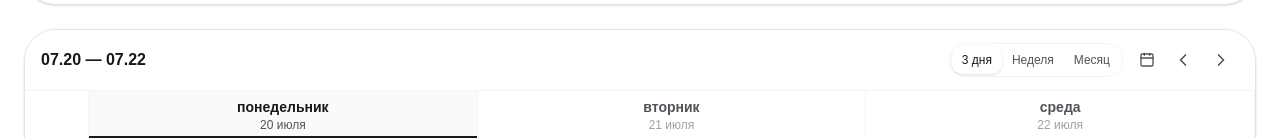
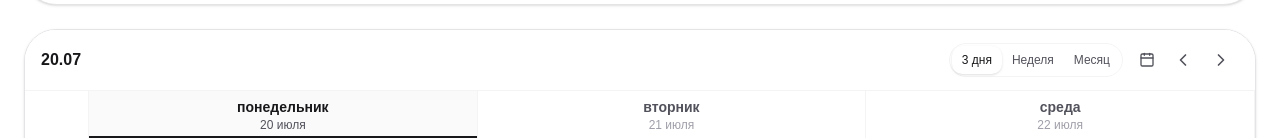
Before and after one commit to bliky-app/client, a React (Vite) app in the folder apps/web/: page / in a window 1280 px wide. Shown: the part 597-735 px from the top of the page. Built offline with nearby package versions, Linux system fonts and the light colour scheme.

Commit message:
fix(timetable): minor UI tweaks - smaller cal count, strict DD.MM title

```diff
--- a/apps/web/src/components/Timetable.tsx
+++ b/apps/web/src/components/Timetable.tsx
@@ -95,17 +95,9 @@ export default function Timetable({
   const nowM = now.getHours() * 60 + now.getMinutes()
   const headerHeightClass = viewType === "team" ? "h-20" : "h-12"
 
-  // Title logic: MM.DD or MM.DD — MM.DD
-  const formatMD = (d: Date) => `${pad(d.getMonth() + 1)}.${pad(d.getDate())}`
-  const daysCount = viewMode === "week" ? 7 : viewMode === "3days" ? 3 : 1
-
-  let dynamicTitle = formatMD(currentDate)
-  if (viewMode === "3days" || viewMode === "week") {
-    const endDate = new Date(currentDate)
-    endDate.setDate(endDate.getDate() + daysCount - 1)
-    dynamicTitle = `${formatMD(currentDate)} — ${formatMD(endDate)}`
-  }
-  const headerTitle = propHeaderTitle || dynamicTitle
+  // Title logic: DD.MM
+  const formatMD = (d: Date) => `${pad(d.getDate())}.${pad(d.getMonth() + 1)}`
+  const headerTitle = propHeaderTitle || formatMD(currentDate)
 
   // Mini calendar days
   const calY = calMonth.getFullYear(), calM = calMonth.getMonth()
@@ -204,7 +196,7 @@ export default function Timetable({
                     className={`relative aspect-square flex flex-col items-center justify-center rounded-xl transition-colors ${heatBg(count)} ${ds === curStr ? "ring-2 ring-panel-text ring-inset" : ""} ${ds === todayStr ? "font-bold text-panel-text" : "text-panel-text-muted"} hover:bg-panel-surface text-sm`}>
                     <span className="z-10">{day.getDate()}</span>
                     {count > 0 && (
-                      <span className="absolute bottom-1 text-[10px] font-medium text-panel-text/70">{count}</span>
+                      <span className="absolute bottom-0.5 text-[9px] font-medium text-panel-text/90">{count}</span>
                     )}
                   </button>
                 )
@@ -278,7 +270,7 @@ export default function Timetable({
                               className={`relative aspect-square rounded-xl flex flex-col items-center justify-center transition-all hover:opacity-80 ${heatBg(count)} ${isToday ? "ring-2 ring-panel-text ring-inset" : ""}`}>
                               <span className={`text-sm font-semibold z-10 ${count > 0 ? "text-panel-text" : "text-panel-text-subtle"}`}>{day.getDate()}</span>
                               {count > 0 && (
-                                <span className="absolute bottom-1 text-[10px] font-medium text-panel-text/70">{count}</span>
+                                <span className="absolute bottom-0.5 text-[9px] font-medium text-panel-text/90">{count}</span>
                               )}
                             </button>
                           )
```
